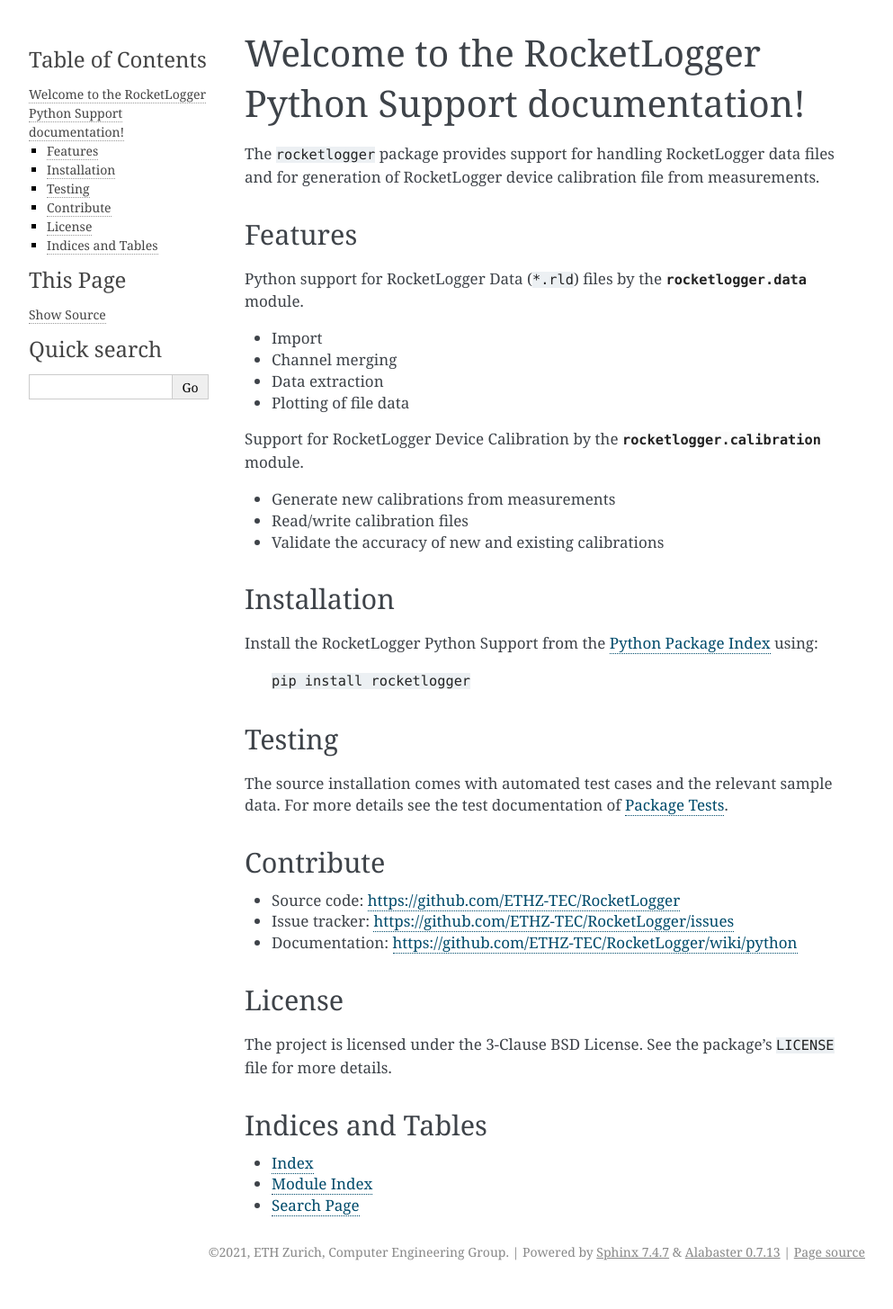
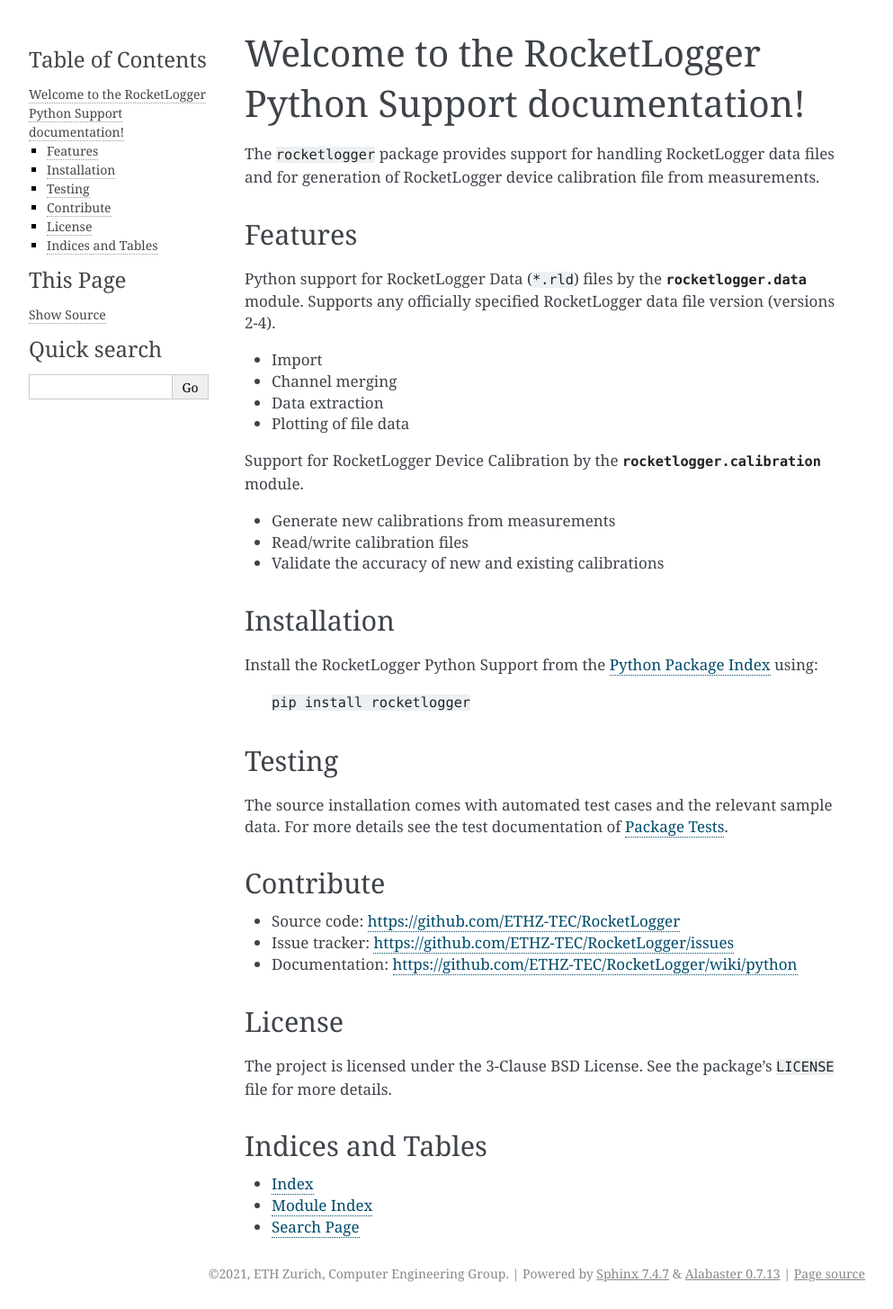
Before and after one commit to ETHZ-TEC/RocketLogger, a Sphinx documentation site: the page built from script/python/docs/index.rst, in a window 1280 px wide. Shown: the whole page at 90% size, without its empty margins (148-1141 px from the left). Built offline with Sphinx 7.4.7, drawn with Linux system fonts in a browser that asks for light colours; before the commit the page ends 1431 px from its top, so only the background shows below that.

Commit message:
add supported RLD file versions to Python support documentation
Fixes: #61

```diff
--- a/script/python/docs/index.rst
+++ b/script/python/docs/index.rst
@@ -19,16 +19,15 @@
 Features
 --------
 
-Python support for RocketLogger Data (``*.rld``) files by the
-:mod:`rocketlogger.data` module.
+Python support for RocketLogger Data (``*.rld``) files by the :mod:`rocketlogger.data` module.
+Supports any officially specified RocketLogger data file version (versions 2-4).
 
 - Import
 - Channel merging
 - Data extraction
 - Plotting of file data
 
-Support for RocketLogger Device Calibration by the
-:mod:`rocketlogger.calibration` module.
+Support for RocketLogger Device Calibration by the :mod:`rocketlogger.calibration` module.
 
 - Generate new calibrations from measurements
 - Read/write calibration files
```
